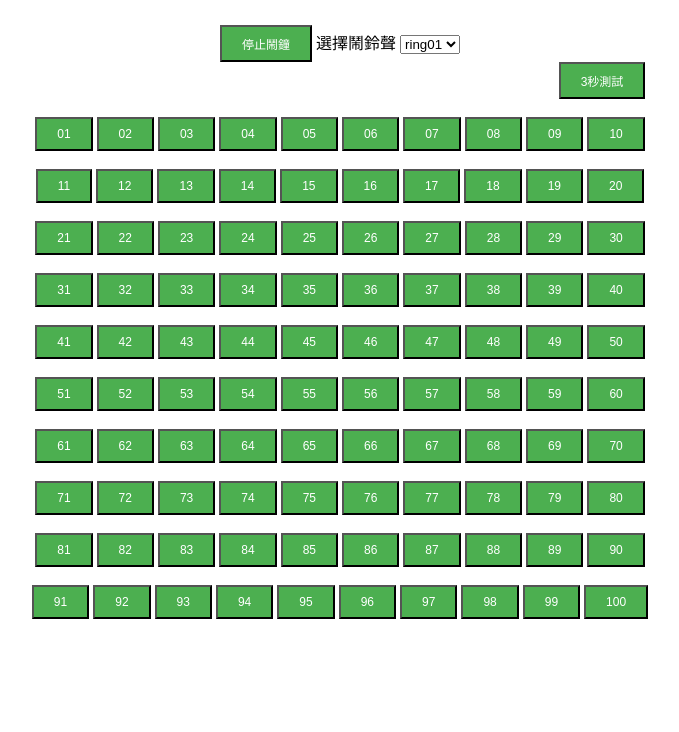
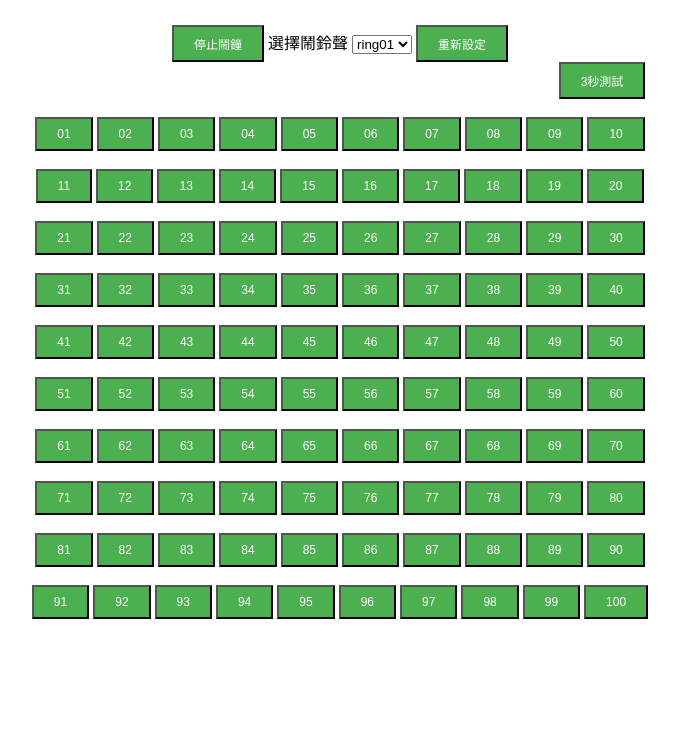
Before and after one commit to qiqi9643/timer100, a plain HTML site: page index.html in a window 1280 px wide. Shown: the part 68-800 px from the top of the page, without its empty margins (300-979 px from the left). Drawn offline with Linux system fonts and the light colour scheme.

Commit message:
add reload

```diff
--- a/index.html
+++ b/index.html
@@ -126,6 +126,7 @@ function stopmusic(){
     <option value="ring06.mp3">ring06</option>
     <option value="ring07.mp3">ring07</option>
 </select>
+<button  class="button" onclick="javascript:window.location.reload()";">重新設定</button>
 <!-- 倒數顯示區 -->
 <div class="a" id="minvalue"> </div>
 <div class="a" id="minname">分</div>
```
